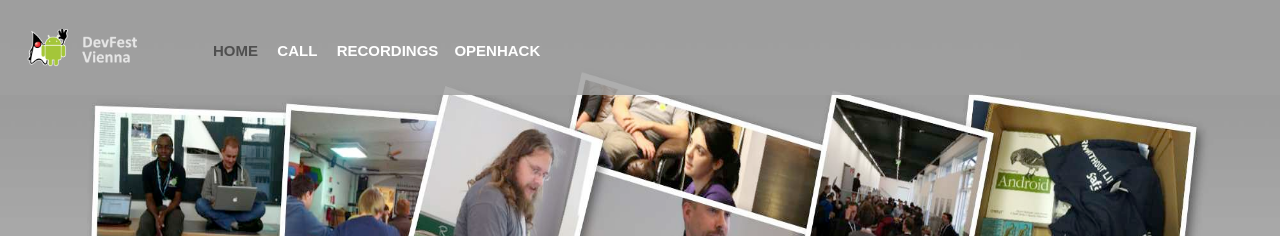
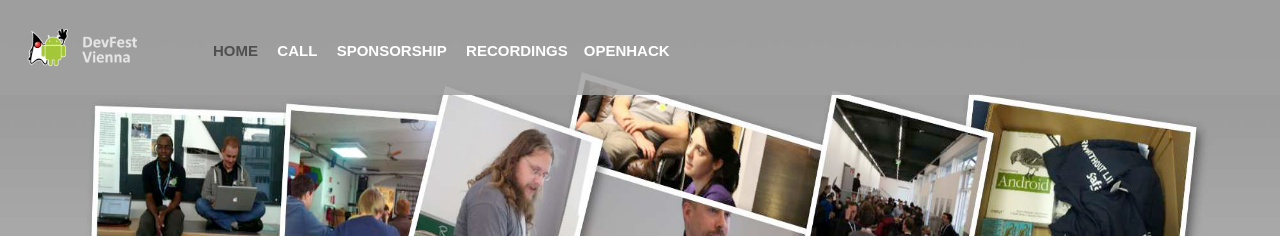
Before and after one commit to DevFestVienna/devfest-at-site, a Jekyll site: the page built from index.html, in a window 1280 px wide. Shown: the top 236 px of the page. Built offline with Jekyll 4.4.1, drawn with Linux system fonts in a browser that asks for light colours; nearby versions of some CDN libraries; comment, search, counter and statistics services are not loaded.

Commit message:
added sponsorship to navigation

```diff
--- a/_includes/navigation.html
+++ b/_includes/navigation.html
@@ -14,6 +14,8 @@
             </li> -->
             <li><a {% if page.permalink == '/call/' %} class="current" {% endif %} href="{{ site.baseurl }}/call/">Call</a>
             </li>
+            <li><a {% if page.permalink == '/sponsor/' %} class="current" {% endif %} href="{{ site.baseurl }}/sponsor/">Sponsorship</a>
+            </li>
             <!-- <li><a {% if page.permalink == '/speakers/' %} class="current" {% endif %}{% if page.permalink == '/' %} href="{{ site.baseurl }}/#top-speakers" {% else %} href="{{ site.baseurl }}/speakers" {% endif %}>Speakers</a>
             </li> -->
             <li><a {% if page.permalink == '/recordings/' %} class="current" {% endif %} href="{{ site.baseurl }}/recordings/">Recordings</a>
```
